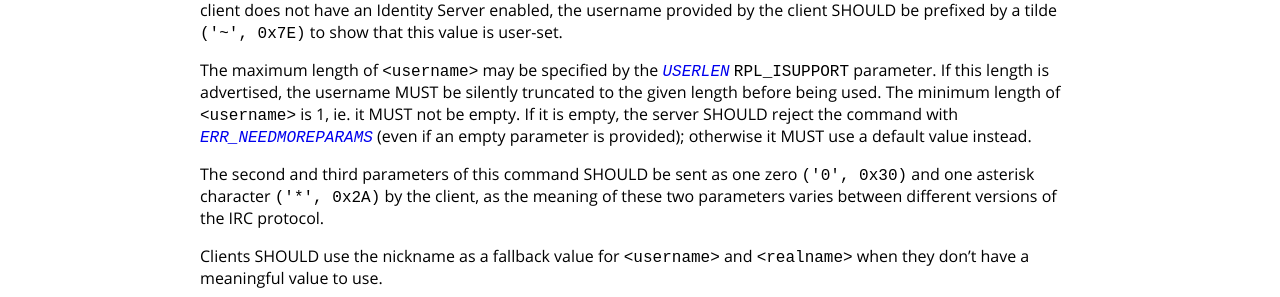
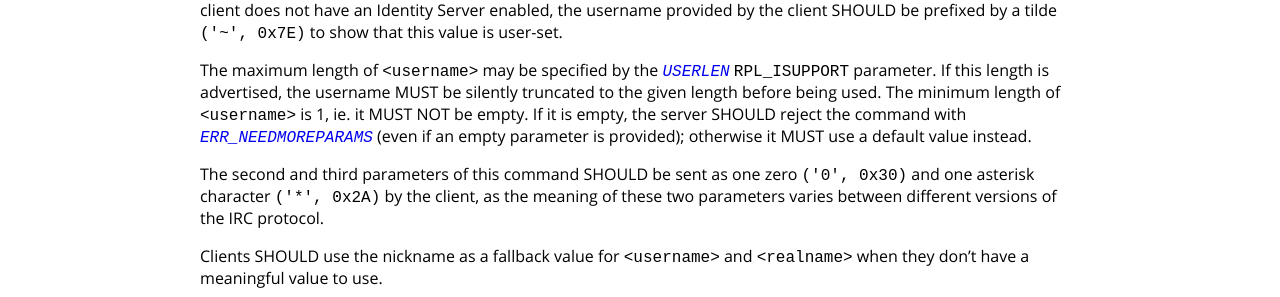
Before and after one commit to ircdocs/modern-irc, a Jekyll site: the page built from index.md, in a window 1280 px wide and 900 px high, scrolled down 23187 px. Shown: the part 157-454 px from the top of the window. Built offline with Jekyll 4.4.1, drawn with Linux system fonts in a browser that asks for light colours; the table of contents is made by our own code.

```diff
--- a/_includes/messages/connection.md
+++ b/_includes/messages/connection.md
@@ -88,7 +88,7 @@ It must be noted that `<realname>` must be the last parameter because it may con
 Servers MAY use the [Ident Protocol](http://tools.ietf.org/html/rfc1413) to look up the 'real username' of clients. If username lookups are enabled and a client does not have an Identity Server enabled, the username provided by the client SHOULD be prefixed by a tilde `('~', 0x7E)` to show that this value is user-set.
 
 The maximum length of `<username>` may be specified by the {% isupport USERLEN %} `RPL_ISUPPORT` parameter. If this length is advertised, the username MUST be silently truncated to the given length before being used.
-The minimum length of `<username>` is 1, ie. it MUST not be empty. If it is empty, the server SHOULD reject the command with [`ERR_NEEDMOREPARAMS`](#errneedmoreparams-461) (even if an empty parameter is provided); otherwise it MUST use a default value instead.
+The minimum length of `<username>` is 1, ie. it MUST NOT be empty. If it is empty, the server SHOULD reject the command with [`ERR_NEEDMOREPARAMS`](#errneedmoreparams-461) (even if an empty parameter is provided); otherwise it MUST use a default value instead.
 
 The second and third parameters of this command SHOULD be sent as one zero `('0', 0x30)` and one asterisk character `('*', 0x2A)` by the client, as the meaning of these two parameters varies between different versions of the IRC protocol.
 
```
